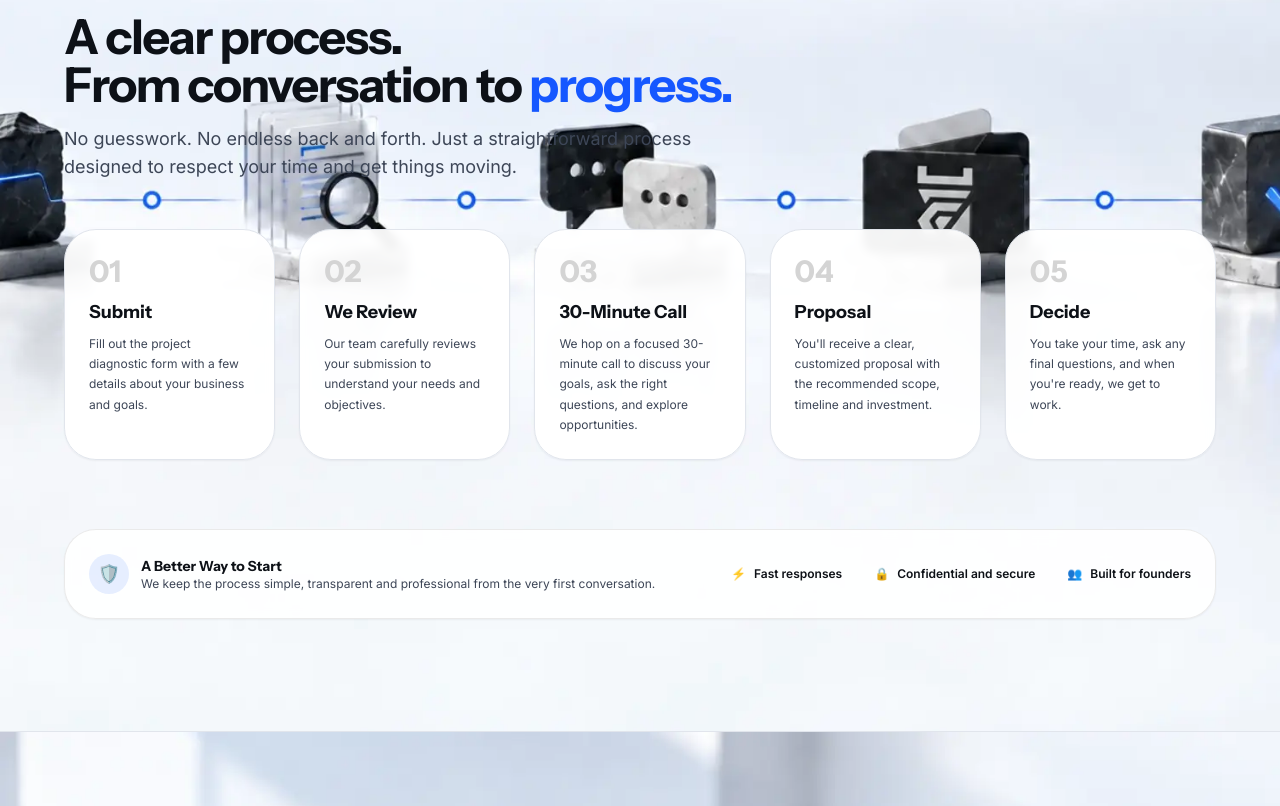
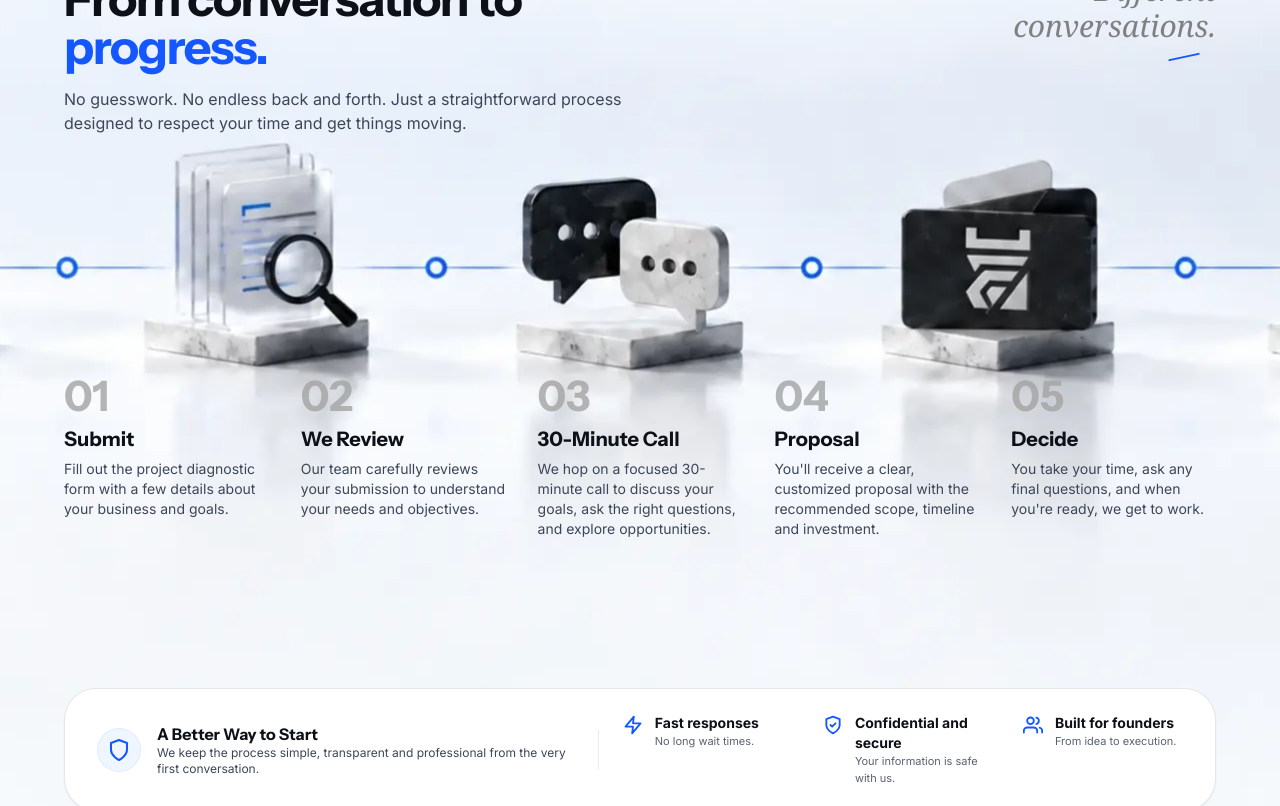
Before and after one commit to Youngpastor14/fortex-forge, a React (Vite) app: page /contact in a window 1280 px wide. Shown: the part 1180-1986 px from the top of the page. Built offline with nearby package versions, Linux system fonts and the light colour scheme.

Commit message:
fix(contact): align Section 2 'What Happens Next' layout and typography with reference mockup 02.png

```diff
--- a/src/pages/ContactPage.tsx
+++ b/src/pages/ContactPage.tsx
@@ -349,7 +349,7 @@ export default function ContactPage() {
           Reference: Reference mockups/contact page/02.png
       ════════════════════════════════════════════════════════════════════ */}
       <section
-        className="relative py-20 lg:py-28 bg-white border-b border-forge-border overflow-hidden min-h-[820px] lg:min-h-[920px] flex flex-col justify-between"
+        className="relative py-16 lg:py-20 bg-white border-b border-forge-border overflow-hidden min-h-[960px] lg:min-h-[1080px] flex flex-col justify-between"
         aria-labelledby="what-happens-heading"
       >
         {/* Full-bleed what happens next background artwork */}
@@ -360,78 +360,121 @@ export default function ContactPage() {
           <img
             src="/assets/contact/02-what-happens-next.webp"
             alt=""
-            className="w-full h-full object-cover object-center mix-blend-multiply"
+            className="w-full h-full object-cover object-center"
             loading="lazy"
             decoding="async"
           />
-          <div className="absolute inset-0 bg-gradient-to-r from-white via-white/85 to-transparent lg:hidden" />
+          <div className="absolute inset-0 bg-white/80 lg:hidden" />
         </div>
 
         <div className="max-w-[1440px] mx-auto px-6 sm:px-10 lg:px-12 xl:px-16 relative z-10 w-full mb-auto">
           {/* Top header row */}
-          <div className="flex items-center justify-between gap-8 mb-10 lg:mb-14">
-            <Eyebrow className="mb-0">WHAT HAPPENS NEXT</Eyebrow>
+          <div className="flex flex-col lg:flex-row lg:items-start justify-between gap-6 mb-6 lg:mb-0">
+            <div className="max-w-xl">
+              <Eyebrow className="mb-3">WHAT HAPPENS NEXT</Eyebrow>
+              <h2
+                id="what-happens-heading"
+                className="text-4xl sm:text-5xl font-display font-bold text-forge-ink tracking-[-0.03em] leading-[1.12] mb-4"
+              >
+                A clear process.{' '}
+                <br />
+                From conversation to <span className="text-forge-blue">progress.</span>
+              </h2>
+              <p className="text-sm sm:text-base text-forge-secondary leading-relaxed">
+                No guesswork. No endless back and forth. Just a straightforward process designed to respect your time and get things moving.
+              </p>
+            </div>
 
-            <div className="hidden lg:flex items-start gap-2.5 shrink-0 text-left border-l-[1.5px] border-forge-blue pl-2.5">
-              <div className="text-[10px] font-bold uppercase tracking-wider text-forge-ink/70 leading-snug">
-                SAME MISSION.<br />DIFFERENT CONVERSATIONS.
+            {/* Handwritten / serif italic script in top right */}
+            <div className="hidden lg:flex flex-col items-end pt-2 select-none">
+              <div className="font-serif italic text-2xl xl:text-3xl text-neutral-500/90 leading-tight text-right">
+                Same<br />mission.<br />Different<br />conversations.
               </div>
+              <div className="w-8 h-[2px] bg-forge-blue -rotate-12 mt-3 mr-4 rounded-full" aria-hidden="true" />
             </div>
           </div>
 
-          <div className="max-w-2xl mb-12">
-            <h2
-              id="what-happens-heading"
-              className="text-4xl sm:text-5xl font-display font-bold text-forge-ink tracking-[-0.03em] leading-tight mb-4"
-            >
-              A clear process.{' '}
-              <br />
-              From conversation to <span className="text-forge-blue">progress.</span>
-            </h2>
-            <p className="text-base sm:text-lg text-forge-secondary leading-relaxed">
-              No guesswork. No endless back and forth. Just a straightforward process designed to respect your time and get things moving.
-            </p>
-          </div>
+          {/* Dedicated vertical spacer so the 3D artifacts and marble pedestals are completely visible */}
+          <div className="hidden lg:block h-48 xl:h-60 2xl:h-68" aria-hidden="true" />
 
-          {/* 5 Process Columns aligned with background milestones */}
-          <div className="grid grid-cols-1 sm:grid-cols-2 lg:grid-cols-5 gap-6 mb-12">
+          {/* 5 Process Columns — pure transparent typography directly under each marble pedestal */}
+          <div className="grid grid-cols-1 sm:grid-cols-2 lg:grid-cols-5 gap-6 lg:gap-8 pt-6 lg:pt-0 mb-10 lg:mb-12">
             {PROCESS_STEPS.map((s) => (
-              <div
-                key={s.num}
-                className="bg-white/95 backdrop-blur-sm rounded-2xl p-6 border border-forge-border shadow-sm flex flex-col justify-between"
-              >
-                <div>
-                  <span className="font-display text-3xl font-extrabold text-neutral-300 block mb-2">{s.num}</span>
-                  <h3 className="font-display font-bold text-lg text-forge-ink mb-2">{s.title}</h3>
-                  <p className="text-xs text-forge-secondary leading-relaxed">{s.desc}</p>
-                </div>
+              <div key={s.num} className="space-y-1.5">
+                <span className="font-display text-4xl lg:text-[42px] font-extrabold text-neutral-400/80 block leading-none mb-2">
+                  {s.num}
+                </span>
+                <h3 className="font-display font-bold text-lg lg:text-xl text-forge-ink">
+                  {s.title}
+                </h3>
+                <p className="text-xs sm:text-sm text-forge-secondary leading-relaxed">
+                  {s.desc}
+                </p>
               </div>
             ))}
           </div>
         </div>
 
-        {/* Bottom assurance footer */}
+        {/* Bottom assurance footer card */}
         <div className="max-w-[1440px] mx-auto px-6 sm:px-10 lg:px-12 xl:px-16 relative z-10 w-full mt-auto">
-          <div className="bg-white/90 backdrop-blur-sm rounded-2xl p-6 border border-neutral-200/80 shadow-sm flex flex-col lg:flex-row items-center justify-between gap-6">
-            <div className="flex items-center gap-3">
-              <div className="w-10 h-10 rounded-full bg-forge-blue/10 text-forge-blue flex items-center justify-center font-bold text-lg">
-                🛡️
+          <div className="bg-white rounded-2xl p-5 sm:p-6 lg:px-8 lg:py-6 border border-neutral-200/90 shadow-sm flex flex-col lg:flex-row items-start lg:items-center justify-between gap-6">
+            <div className="flex items-center gap-4">
+              <div className="w-11 h-11 rounded-xl bg-blue-50 text-forge-blue flex items-center justify-center shrink-0 border border-blue-100/80">
+                <svg className="w-6 h-6 text-forge-blue" viewBox="0 0 24 24" fill="none" stroke="currentColor" strokeWidth="2" strokeLinecap="round" strokeLinejoin="round" aria-hidden="true">
+                  <path d="M12 22s8-4 8-10V5l-8-3-8 3v7c0 6 8 10 8 10z" />
+                </svg>
               </div>
               <div>
-                <h4 className="font-display font-bold text-sm text-forge-ink">A Better Way to Start</h4>
+                <h4 className="font-display font-bold text-base text-forge-ink leading-snug">A Better Way to Start</h4>
                 <p className="text-xs text-forge-secondary">We keep the process simple, transparent and professional from the very first conversation.</p>
               </div>
             </div>
-            <div className="flex flex-wrap items-center gap-8 text-xs font-semibold text-forge-ink">
-              <span className="flex items-center gap-2">
-                <span className="text-forge-blue">⚡</span> Fast responses
-              </span>
-              <span className="flex items-center gap-2">
-                <span className="text-forge-blue">🔒</span> Confidential and secure
-              </span>
-              <span className="flex items-center gap-2">
-                <span className="text-forge-blue">👥</span> Built for founders
-              </span>
+
+            <div className="hidden lg:block w-px h-10 bg-neutral-200/80 shrink-0" aria-hidden="true" />
+
+            <div className="grid grid-cols-1 sm:grid-cols-3 gap-6 lg:gap-10 w-full lg:w-auto">
+              {/* Fast responses */}
+              <div className="flex items-start gap-3">
+                <div className="text-forge-blue shrink-0 mt-0.5">
+                  <svg className="w-5 h-5 text-forge-blue" viewBox="0 0 24 24" fill="none" stroke="currentColor" strokeWidth="2.2" strokeLinecap="round" strokeLinejoin="round" aria-hidden="true">
+                    <polygon points="13 2 3 14 12 14 11 22 21 10 12 10 13 2" />
+                  </svg>
+                </div>
+                <div>
+                  <span className="text-xs sm:text-sm font-bold text-forge-ink block leading-snug">Fast responses</span>
+                  <span className="text-[11px] text-forge-muted block">No long wait times.</span>
+                </div>
+              </div>
+
+              {/* Confidential and secure */}
+              <div className="flex items-start gap-3">
+                <div className="text-forge-blue shrink-0 mt-0.5">
+                  <svg className="w-5 h-5 text-forge-blue" viewBox="0 0 24 24" fill="none" stroke="currentColor" strokeWidth="2.2" strokeLinecap="round" strokeLinejoin="round" aria-hidden="true">
+                    <path d="M12 22s8-4 8-10V5l-8-3-8 3v7c0 6 8 10 8 10z" />
+                    <polyline points="9 12 11 14 15 10" />
+                  </svg>
+                </div>
+                <div>
+                  <span className="text-xs sm:text-sm font-bold text-forge-ink block leading-snug">Confidential and secure</span>
+                  <span className="text-[11px] text-forge-muted block">Your information is safe with us.</span>
+                </div>
+              </div>
+
+              {/* Built for founders */}
+              <div className="flex items-start gap-3">
+                <div className="text-forge-blue shrink-0 mt-0.5">
+                  <svg className="w-5 h-5 text-forge-blue" viewBox="0 0 24 24" fill="none" stroke="currentColor" strokeWidth="2.2" strokeLinecap="round" strokeLinejoin="round" aria-hidden="true">
+                    <path d="M17 21v-2a4 4 0 0 0-4-4H5a4 4 0 0 0-4 4v2" />
+                    <circle cx="9" cy="7" r="4" />
+                    <path d="M23 21v-2a4 4 0 0 0-3-3.87" />
+                    <path d="M16 3.13a4 4 0 0 1 0 7.75" />
+                  </svg>
+                </div>
+                <div>
+                  <span className="text-xs sm:text-sm font-bold text-forge-ink block leading-snug">Built for founders</span>
+                  <span className="text-[11px] text-forge-muted block">From idea to execution.</span>
+                </div>
+              </div>
             </div>
           </div>
         </div>
```
